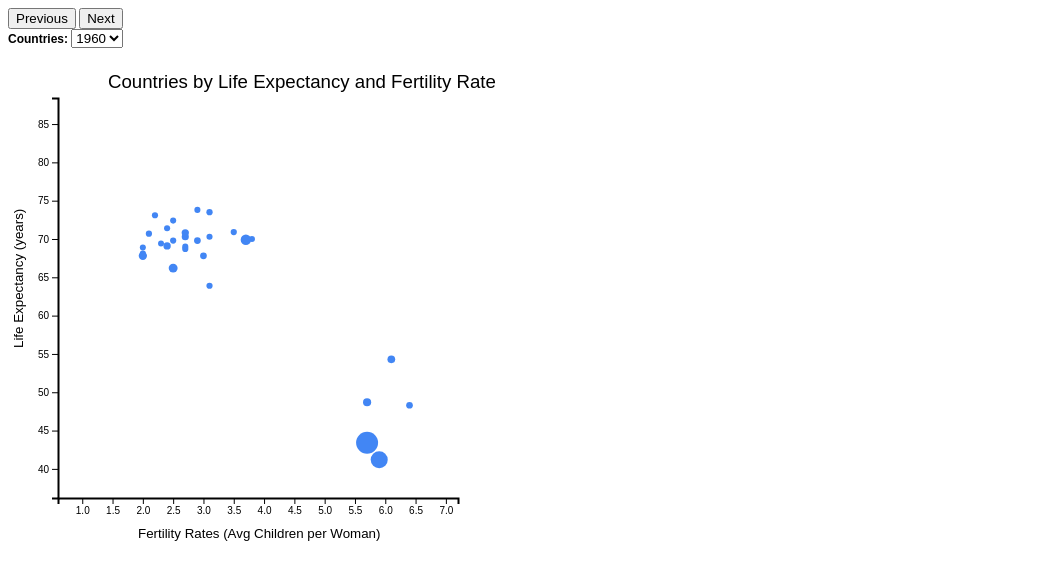
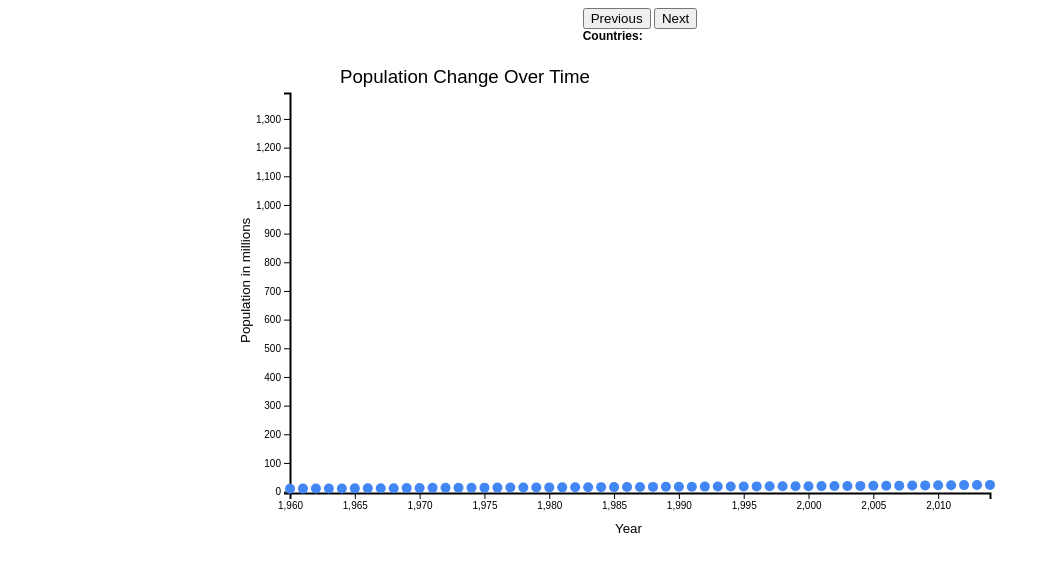
Before and after one commit to ngomichael/data-viz-hw5, a plain HTML site: page index.html in a window 1280 px wide. Shown: the whole page, without its empty margins (0-1050 px from the left). Drawn offline with nearby package versions, Linux system fonts and the light colour scheme.

Commit message:
created scattor plot of population change over time

```diff
--- a/css/styles.css
+++ b/css/styles.css
@@ -1,4 +1,7 @@
 body {
+  display: flex;
+  flex-direction: column;
+  align-items: center;
   font: 12px Arial;
 }
 
--- a/js/dropdown.js
+++ b/js/dropdown.js
@@ -9,7 +9,7 @@
     svgContainer = d3
       .select('body')
       .append('svg')
-      .attr('width', 500)
+      .attr('width', 800)
       .attr('height', 500);
     // d3.csv is basically fetch but it can be be passed a csv file as a parameter
     d3.csv('./data/dataEveryYear.csv').then(data => makeScatterPlot(data));
@@ -18,33 +18,28 @@
   // make scatter plot with trend line
   function makeScatterPlot(csvData) {
     data = csvData; // assign data as global variable
+    console.log(data[0]);
 
-    // get arrays of fertility rate data and life Expectancy data
-    const fertility_rate_data = data.map(row =>
-      parseFloat(row['fertility_rate'])
+    // get arrays of population data and year data
+    const pop_mlns_data = data.map(
+      row => Math.round(parseFloat(row['pop_mlns']) * 100) / 100
     );
-    const life_expectancy_data = data.map(row =>
-      parseFloat(row['life_expectancy'])
-    );
+    const year_data = data.map(row => parseInt(row['time']));
 
     // find data limits
-    const axesLimits = findMinMax(fertility_rate_data, life_expectancy_data);
+    const axesLimits = findMinMax(year_data, pop_mlns_data);
 
     // draw axes and return scaling + mapping functions
-    const mapFunctions = drawAxes(
-      axesLimits,
-      'fertility_rate',
-      'life_expectancy'
-    );
+    const mapFunctions = drawAxes(axesLimits, 'time', 'pop_mlns');
 
     // creates dropdown of different years
-    makeDropdown();
+    // makeDropdown();
 
     // plot data as points and add tooltip functionality
     plotData(mapFunctions);
 
     // show and hide data points starting with 1960
-    filterPoints();
+    // filterPoints();
 
     // draw title and axes labels
     makeLabels();
@@ -57,20 +52,20 @@
       .attr('x', 100)
       .attr('y', 40)
       .style('font-size', '14pt')
-      .text('Countries by Life Expectancy and Fertility Rate');
+      .text('Population Change Over Time');
 
     svgContainer
       .append('text')
-      .attr('x', 130)
+      .attr('x', 375)
       .attr('y', 490)
       .style('font-size', '10pt')
-      .text('Fertility Rates (Avg Children per Woman)');
+      .text('Year');
 
     svgContainer
       .append('text')
-      .attr('transform', 'translate(15, 300)rotate(-90)')
+      .attr('transform', 'translate(10, 300)rotate(-90)')
       .style('font-size', '10pt')
-      .text('Life Expectancy (years)');
+      .text('Population in millions');
   }
 
   // create dropdown to filter data points
@@ -137,27 +132,27 @@
   // plot all the data points on the SVG
   // and add tooltip functionality
   function plotData(map) {
-    // data = data.filter(location => location.time === '1960');
+    data = data.filter(location => location.location === 'AUS');
     // get population data as array
-    const pop_data = data.map(row => +row['pop_mlns']);
-    const pop_limits = d3.extent(pop_data);
+    // const pop_data = data.map(row => +row['pop_mlns']);
+    // const pop_limits = d3.extent(pop_data);
 
-    // make size scaling function for population
-    const pop_map_func = d3
-      .scaleLinear()
-      .domain([pop_limits[0], pop_limits[1]])
-      .range([3, 20]);
+    // // make size scaling function for population
+    // const pop_map_func = d3
+    //   .scaleLinear()
+    //   .domain([pop_limits[0], pop_limits[1]])
+    //   .range([3, 20]);
 
     // mapping functions
     const xMap = map.x;
     const yMap = map.y;
 
     // make tooltip
-    const tooltip = d3
-      .select('body')
-      .append('div')
-      .attr('class', 'tooltip')
-      .style('opacity', 0);
+    // const tooltip = d3
+    //   .select('body')
+    //   .append('div')
+    //   .attr('class', 'tooltip')
+    //   .style('opacity', 0);
 
     // append data to SVG and plot as points
     svgContainer
@@ -168,41 +163,41 @@
       .attr('class', 'circles')
       .attr('cx', xMap)
       .attr('cy', yMap)
-      .attr('r', d => pop_map_func(d['pop_mlns']))
-      .attr('fill', '#4286f4')
+      .attr('r', 5)
+      .attr('fill', '#4286f4');
 
-      // add tooltip functionality to points
-      .on('mouseover', d => {
-        tooltip
-          .transition()
-          .duration(200)
-          .style('opacity', 0.9);
+    // add tooltip functionality to points
+    //   .on('mouseover', d => {
+    //     tooltip
+    //       .transition()
+    //       .duration(200)
+    //       .style('opacity', 0.9);
 
-        tooltip
-          .html(
-            d.location +
-              '<br/>' +
-              'population: ' +
-              numberWithCommas(d['pop_mlns'] * 1000000) +
-              '<br/>' +
-              'year: ' +
-              d['time'] +
-              '<br/>' +
-              'life expectancy: ' +
-              d['life_expectancy'] +
-              '<br/>' +
-              'fertility_rate: ' +
-              d['fertility_rate']
-          )
-          .style('left', d3.event.pageX + 5 + 'px')
-          .style('top', d3.event.pageY + 10 + 'px');
-      })
-      .on('mouseout', d => {
-        tooltip
-          .transition()
-          .duration(500)
-          .style('opacity', 0);
-      });
+    //     tooltip
+    //       .html(
+    //         d.location +
+    //           '<br/>' +
+    //           'population: ' +
+    //           numberWithCommas(d['pop_mlns'] * 1000000) +
+    //           '<br/>' +
+    //           'year: ' +
+    //           d['time'] +
+    //           '<br/>' +
+    //           'life expectancy: ' +
+    //           d['life_expectancy'] +
+    //           '<br/>' +
+    //           'fertility_rate: ' +
+    //           d['fertility_rate']
+    //       )
+    //       .style('left', d3.event.pageX + 5 + 'px')
+    //       .style('top', d3.event.pageY + 10 + 'px');
+    //   })
+    //   .on('mouseout', d => {
+    //     tooltip
+    //       .transition()
+    //       .duration(500)
+    //       .style('opacity', 0);
+    //   });
   }
 
   // draw the axes and ticks
@@ -215,8 +210,8 @@
     // function to scale x value
     const xScale = d3
       .scaleLinear()
-      .domain([limits.xMin - 0.5, limits.xMax + 0.5]) // give domain buffer room
-      .range([50, 450]);
+      .domain([limits.xMin, limits.xMax]) // give domain buffer room
+      .range([50, 750]);
 
     // xMap returns a scaled x value from a row of data
     const xMap = function(d) {
```
